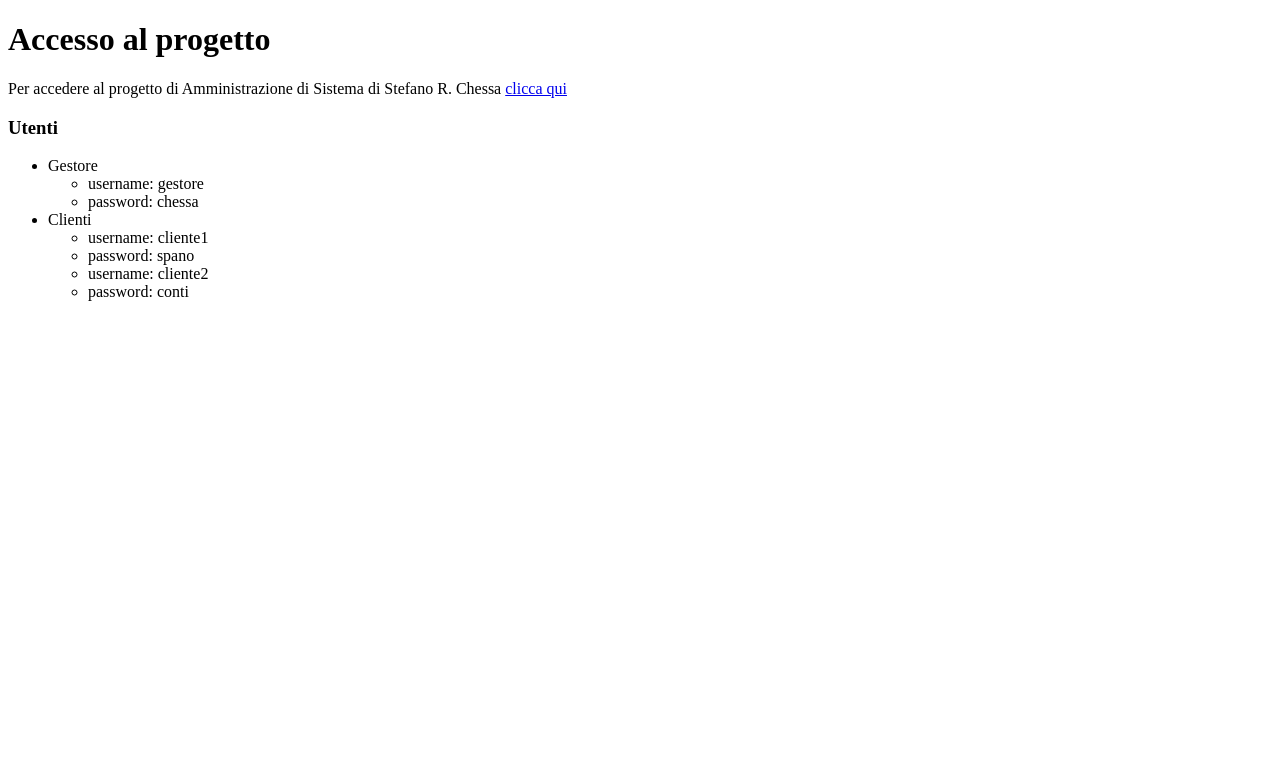
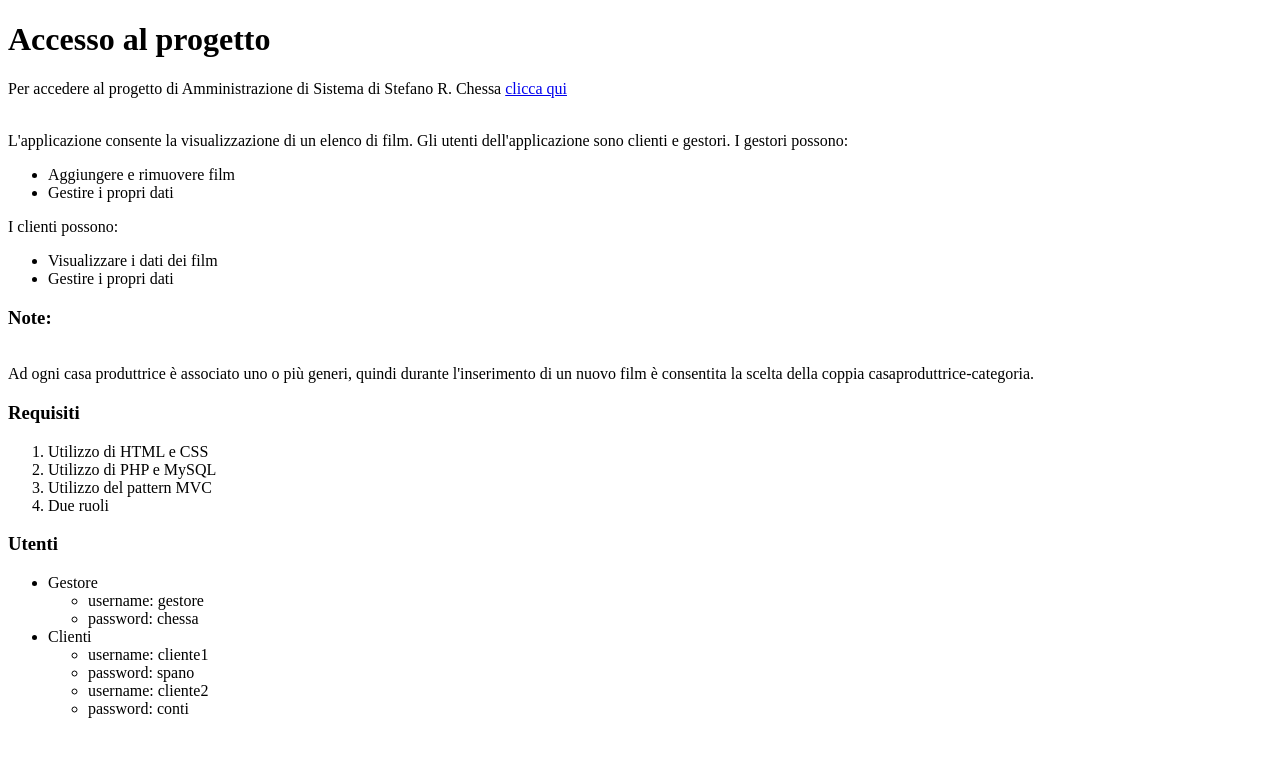
Before and after one commit to StefanoChessa/amm2015, a PHP site: page / in a window 1280 px wide. Shown: the top 757 px of the page. Run offline with PHP 8.4, Linux system fonts and the light colour scheme.

Commit message:
Modifica della descrizione

```diff
--- a/index.php
+++ b/index.php
@@ -9,6 +9,30 @@
         <p>
         Per accedere al progetto di Amministrazione di Sistema di Stefano R. Chessa <a href="enciclopediafilm/php/login">clicca qui</a>
         </p>
+<p></br> L'applicazione consente la visualizzazione di un elenco di film. Gli utenti dell'applicazione sono clienti e gestori.
+    I gestori possono:
+    <ul>
+        <li> Aggiungere e rimuovere film
+        <li> Gestire i propri dati
+    </ul>
+    I clienti possono:
+    <ul>
+        <li> Visualizzare i dati dei film
+        <li> Gestire i propri dati
+    </ul>
+</p>
+<p> <h3>Note:</h3></br>
+    Ad ogni casa produttrice è associato uno o più generi, quindi durante l'inserimento di un nuovo film è consentita la scelta della coppia casaproduttrice-categoria.
+</p>
+<p>
+<h3> Requisiti </h3>
+<ol>
+        <li>Utilizzo di HTML e CSS</li>
+        <li>Utilizzo di PHP e MySQL</li>
+        <li>Utilizzo del pattern MVC</li>
+        <li>Due ruoli</li>
+</ol>
+</p>
 <p>
 <h3>Utenti</h3>
 <ul>
```
